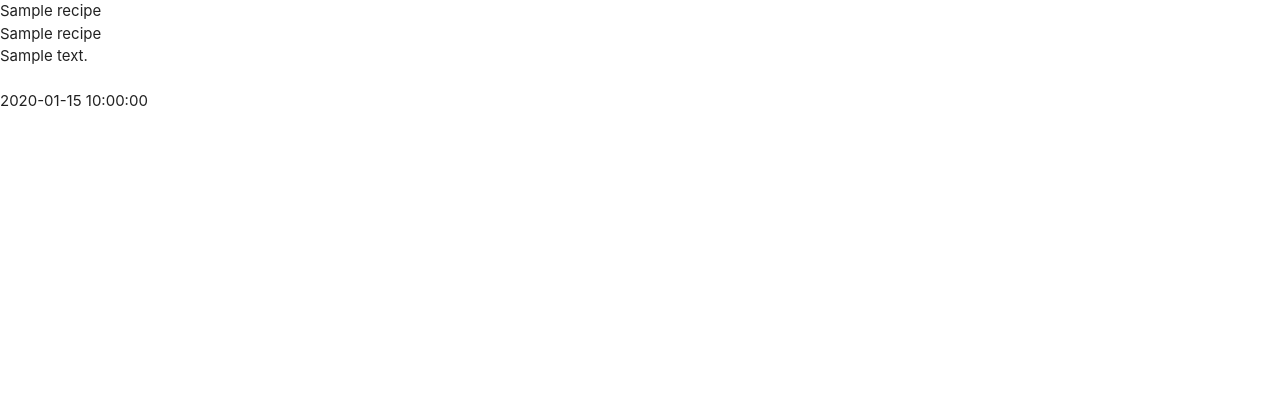
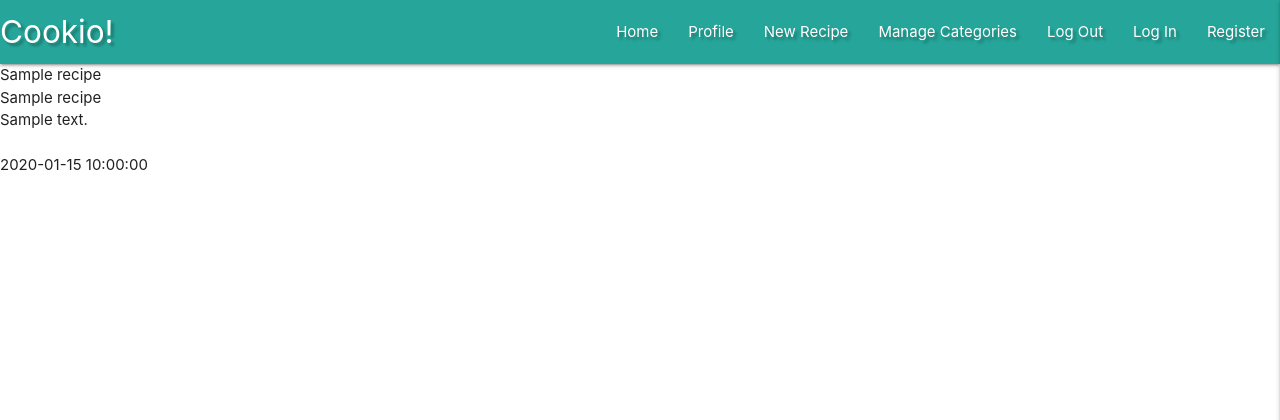
Before and after one commit to Code-Institute-Submissions/cookio, a Flask app: page / in a window 1280 px wide. Shown: the top 420 px of the page. Run offline with Flask 2, Linux system fonts and the light colour scheme; a database or web service that is not in the repository returns one stand-in record (values such as "Sample title"); some libraries are stand-ins or nearby versions.

Commit message:
Add and initialized Navbar and Sidebar

```diff
--- a/static/css/style.css
+++ b/static/css/style.css
@@ -0,0 +1,3 @@
+.text-shadow {
+    text-shadow: 3px 3px 3px rgba(0, 0, 0, 0.3);
+}
--- a/static/js/script.js
+++ b/static/js/script.js
@@ -0,0 +1,3 @@
+ $(document).ready(function(){
+    $('.sidenav').sidenav({edge: "right"});
+  });
--- a/templates/base.html
+++ b/templates/base.html
@@ -17,6 +17,37 @@
 
 <body>
 
+    <header>
+        <!--This is the Navbar-->
+        <nav class="nav-extended text-shadow teal lighten-1">
+            <div class="nav-wrapper">
+                <a href="{{ url_for('get_recipes') }}" class="brand-logo">Cookio!</a>
+                <a href="#" data-target="mobile-demo" class="sidenav-trigger right"><i class="fas fa-bars"></i></a>
+                <ul class="right hide-on-med-and-down">
+                    <li><a href="{{ url_for('get_recipes') }}">Home</a></li>
+                    <li><a href="#">Profile</a></li>
+                    <li><a href="#">New Recipe</a></li>
+                    <li><a href="#">Manage Categories</a></li>
+                    <li><a href="#">Log Out</a></li>
+                    <li><a href="#">Log In</a></li>
+                    <li><a href="#">Register</a></li>
+                </ul>
+            </div>
+        </nav>
+
+        <!--This is the mobile Navbar-->
+        <ul class="sidenav" id="mobile-demo">
+            <li> <h4 class="center-align light-blue-text text-darken-4">Recipe Manager</h4> <li>
+            <li><a href="{{ url_for('get_recipes') }}">Home</a></li>
+            <li><a href="#">Profile</a></li>
+            <li><a href="#">New Recipe</a></li>
+            <li><a href="#">Manage Categories</a></li>
+            <li><a href="#">Log Out</a></li>
+            <li><a href="#">Log In</a></li>
+            <li><a href="#">Register</a></li>
+        </ul>
+    </header>
+
     {% block content %}
     {% endblock %}
 
```
